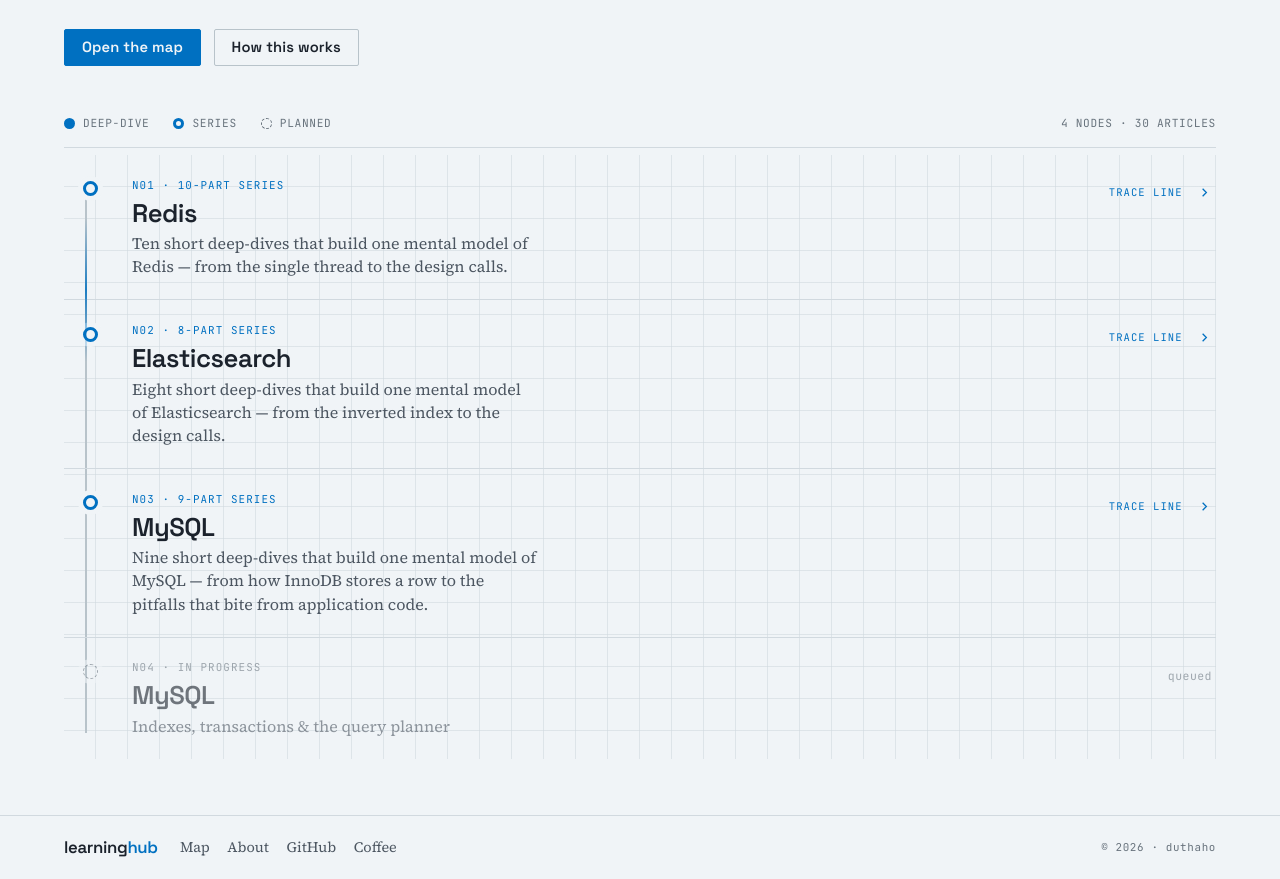
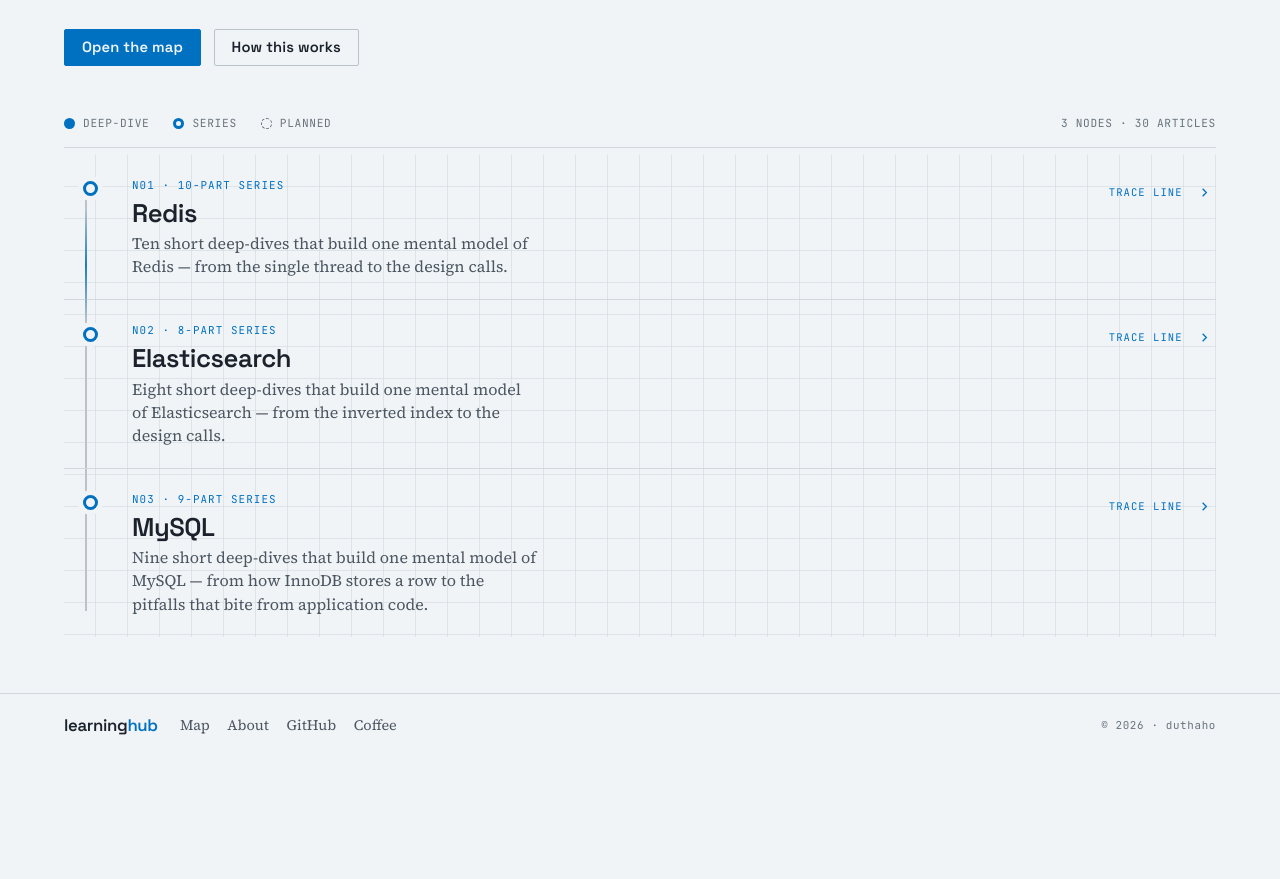
Before and after one commit to duthaho/learninghub, an Astro site: page / in a window 1280 px wide. Shown: the part 554-1433 px from the top of the page. After the commit the page ends 1311 px from the top, so only its background shows below. Built offline with nearby package versions, Linux system fonts and the light colour scheme; Astro itself is replaced by a stand-in of ours; some packages are replaced by stand-ins of ours.

Commit message:
Drop MySQL from planned topics (series now published)

```diff
--- a/src/pages/index.astro
+++ b/src/pages/index.astro
@@ -54,9 +54,7 @@ for (const [name, parts] of bySeries) {
 }
 entries.sort((a, b) => a.order - b.order);
 
-const upcoming = [
-  { id: 'mysql', name: 'MySQL', subtitle: 'Indexes, transactions & the query planner' },
-];
+const upcoming = [];
 
 const stations = [
   ...entries.map((e) =>
```
